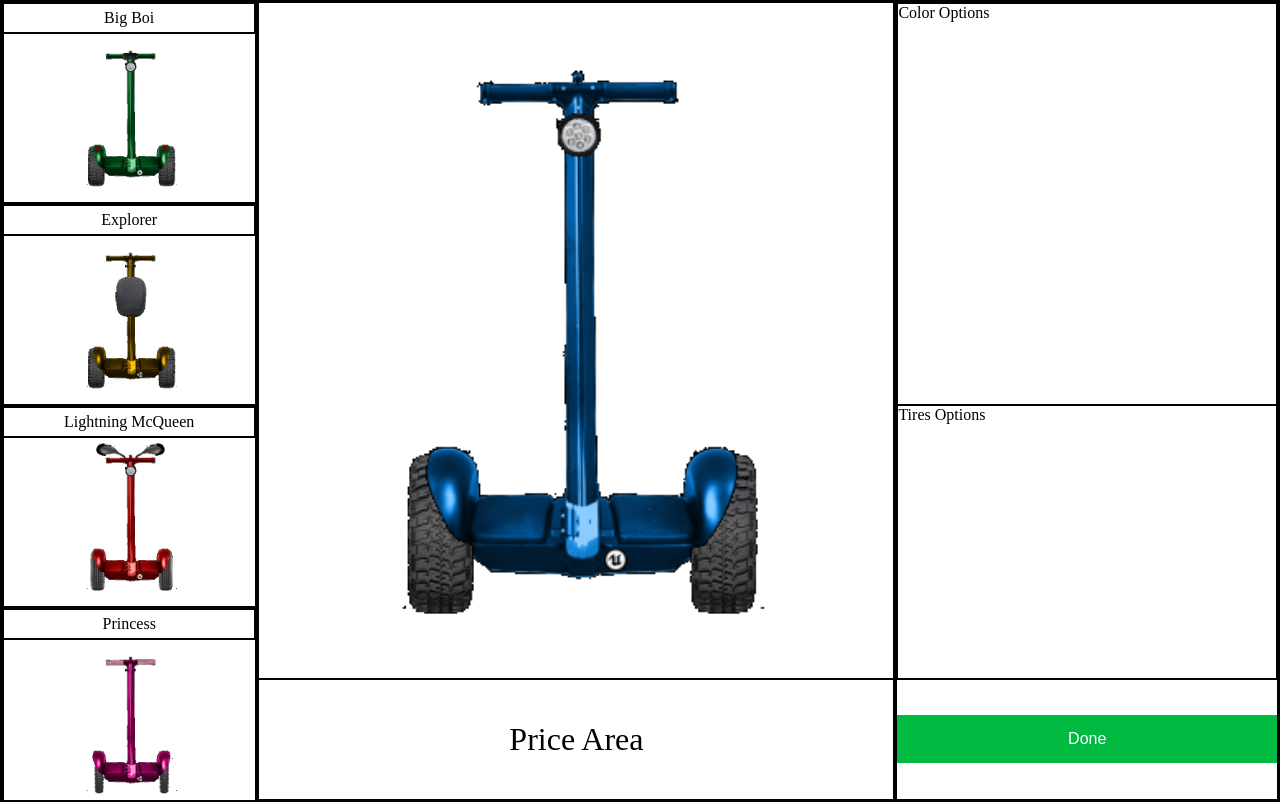
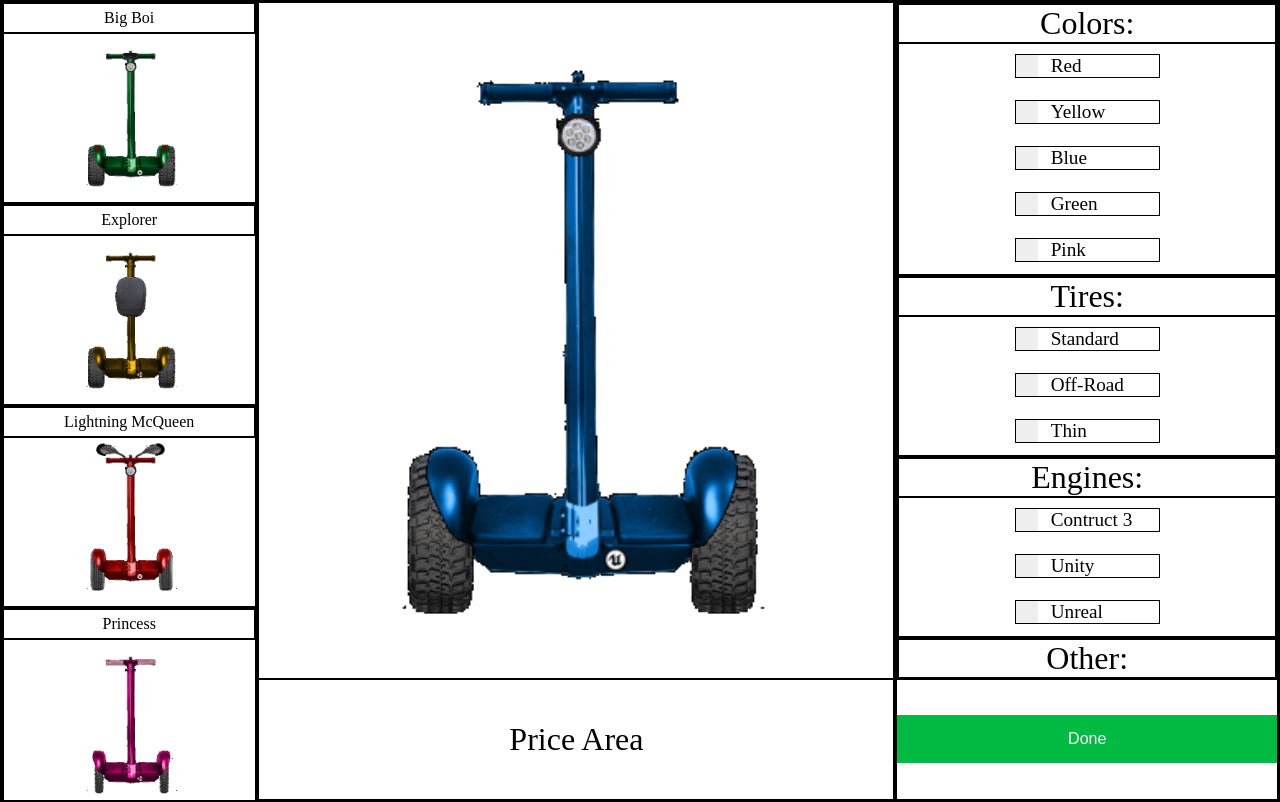
Before and after one commit to RP422/PimpMySegway, a website built with webpack: page dist/demo.html in a window 1280 px wide. Built offline with nearby package versions, Linux system fonts and the light colour scheme.

Commit message:
Added the options checkbox/radio buttons to the html

```diff
--- a/dist/css/demo.css
+++ b/dist/css/demo.css
@@ -66,8 +66,23 @@ html, body {
   overflow-y: scroll;
 }
 .options-size {
-  min-height: 400px;
+  min-height: fit-content;
   border: 1px solid black;
+}
+.option-center {
+  align-self: center;
+  width: 108px;
+  max-height: 60px;
+  margin: 10px;
+}
+.optionTitle {
+  font-size: 2em;
+  text-align: center;
+  justify-content: center;
+}
+.options-wrapper {
+  flex: 4;
+  min-height: fit-content;
 }
 
 
@@ -152,7 +167,91 @@ html, body {
 }
 
 
-@media screen and (max-width: 825px) {
+
+
+/* radio button styling */
+.radio-container {
+  display: block;
+  position: relative;
+  padding-left: 35px;
+  margin-bottom: 12px;
+  cursor: pointer;
+  font-size: 1.2em;
+  -webkit-user-select: none;
+  -moz-user-select: none;
+  -ms-user-select: none;
+  user-select: none;
+}
+
+/* Hide the browser's default checkbox */
+.radio-container > input {
+  position: absolute;
+  opacity: 0;
+  cursor: pointer;
+  height: 0;
+  width: 0;
+}
+
+/* Create a custom checkbox */
+.checkmark {
+  position: absolute;
+  top: 0;
+  left: 0;
+  height: 22px;
+  width: 22px;
+  background-color: #eee;
+}
+
+/* On mouse-over, add a grey background color */
+.radio-container:hover > input ~ .checkmark {
+  background-color: #ccc;
+}
+
+/* When the checkbox is checked, add a blue background */
+.radio-container > input:checked ~ .checkmark {
+  background-color: #00BA41;
+}
+
+/* Create the checkmark/indicator (hidden when not checked) */
+.checkmark:after {
+  content: "";
+  position: absolute;
+  display: none;
+}
+
+/* Show the checkmark when checked */
+.radio-container > input:checked ~ .checkmark:after {
+  display: block;
+}
+
+/* Style the checkmark/indicator */
+.radio-container > .checkmark:after {
+  left: 7px;
+  top: 2px;
+  width: 5px;
+  height: 10px;
+  border: solid white;
+  border-width: 0 3px 3px 0;
+  -webkit-transform: rotate(45deg);
+  -ms-transform: rotate(45deg);
+  transform: rotate(45deg);
+}
+
+
+
+
+
+
+
+
+
+
+
+
+
+
+
+@media only screen and (max-width: 825px) {
   .pre-built-size {
     min-width: 50px;
   }
@@ -160,9 +259,13 @@ html, body {
     max-height: 100%;
     max-width: 100%;
   }
+  #colorOptions, .options-wrapper {
+    flex-direction: row;
+    min-width: fit-content;
+  }
 }
 
-@media screen and (max-width: 750px) {
+@media only screen and (max-width: 750px) {
   #mainContainer {
     flex-direction: column;
   }
--- a/dist/demo.html
+++ b/dist/demo.html
@@ -42,12 +42,102 @@
 
     <div id="optionsContainer" class="box container flex-col">
       <div id="optionsArea" class="box container flex-col">
-          <div id="colorOptions" class="options-size">Color Options</div>
-          <div id="tiresOptions" class="options-size">Tires Options</div>
-          <div id="enginesOptions" class="options-size">Engines Options</div>
-          <div id="bagOption" class="options-size">Bag Options</div>
-          <div id="fanOption" class="options-size">Fan Options</div>
-          <div id="headlightOption" class="options-size">Headlight Options</div>
+          <div id="colorOptions" class="box container flex-col options-size">
+            <div class="box container flex-col optionTitle">Colors:</div>
+            <div class="box container flex-col options-wrapper">
+              <label class="box container flex-row radio-container option-center">Red
+                <input type="radio" name="color">
+                <span class="checkmark"></span>
+              </label>
+              <label class="box container flex-row radio-container option-center">Yellow
+                <input type="radio" name="color">
+                <span class="checkmark"></span>
+              </label>
+              <label class="box container flex-row radio-container option-center">Blue
+                <input type="radio" name="color">
+                <span class="checkmark"></span>
+              </label>
+              <label class="box container flex-row radio-container option-center">Green
+                <input type="radio" name="color">
+                <span class="checkmark"></span>
+              </label>
+              <label class="box container flex-row radio-container option-center">Pink
+                <input type="radio" name="color">
+                <span class="checkmark"></span>
+              </label>
+            </div>
+          </div>
+          <div id="tiresOptions" class="box container flex-col options-size">
+              <div class="box container flex-col optionTitle">Tires:</div>
+              <div class="box container flex-col options-wrapper">
+                <label class="box container flex-row radio-container option-center">Standard
+                  <input type="radio" name="tires">
+                  <span class="checkmark"></span>
+                </label>
+                <label class="box container flex-row radio-container option-center">Off-Road
+                  <input type="radio" name="tires">
+                  <span class="checkmark"></span>
+                </label>
+                <label class="box container flex-row radio-container option-center">Thin
+                  <input type="radio" name="tires">
+                  <span class="checkmark"></span>
+                </label>
+              </div>
+          </div>
+          <div id="enginesOptions" class="box container flex-col options-size">
+            <div class="box container flex-col optionTitle">Engines:</div>
+              <div class="box container flex-col options-wrapper">
+                <label class="box container flex-row radio-container option-center">Contruct 3
+                  <input type="radio" name="engine">
+                  <span class="checkmark"></span>
+                </label>
+                <label class="box container flex-row radio-container option-center">Unity
+                  <input type="radio" name="engine">
+                  <span class="checkmark"></span>
+                </label>
+                <label class="box container flex-row radio-container option-center">Unreal
+                  <input type="radio" name="engine">
+                  <span class="checkmark"></span>
+                </label>
+              </div>
+          </div>
+          <div id="otherOption" class="box container flex-col options-size">
+            <div class="box container flex-col optionTitle">Other:</div>
+              <div class="box container flex-col options-wrapper">
+                <label class="box container flex-row radio-container option-center">Bag
+                  <input type="checkbox">
+                  <span class="checkmark"></span>
+                </label>
+                <label class="box container flex-row radio-container option-center">Fan
+                  <input type="checkbox">
+                  <span class="checkmark"></span>
+                </label>
+                <label class="box container flex-row radio-container option-center">Handlebar Covers
+                  <input type="checkbox">
+                  <span class="checkmark"></span>
+                </label>
+                <label class="box container flex-row radio-container option-center">Headlight
+                  <input type="checkbox">
+                  <span class="checkmark"></span>
+                </label>
+                <label class="box container flex-row radio-container option-center">Reflectors
+                  <input type="checkbox">
+                  <span class="checkmark"></span>
+                </label>
+                <label class="box container flex-row radio-container option-center">Side Mirrors
+                  <input type="checkbox">
+                  <span class="checkmark"></span>
+                </label>
+                <label class="box container flex-row radio-container option-center">Speaker
+                  <input type="checkbox">
+                  <span class="checkmark"></span>
+                </label>
+                <label class="box container flex-row radio-container option-center">Thermometer
+                  <input type="checkbox">
+                  <span class="checkmark"></span>
+                </label>
+              </div>
+          </div>
       </div>
       <div id="buttonArea" class="box container flex-col">
         <button class="button">Done</button>
```
